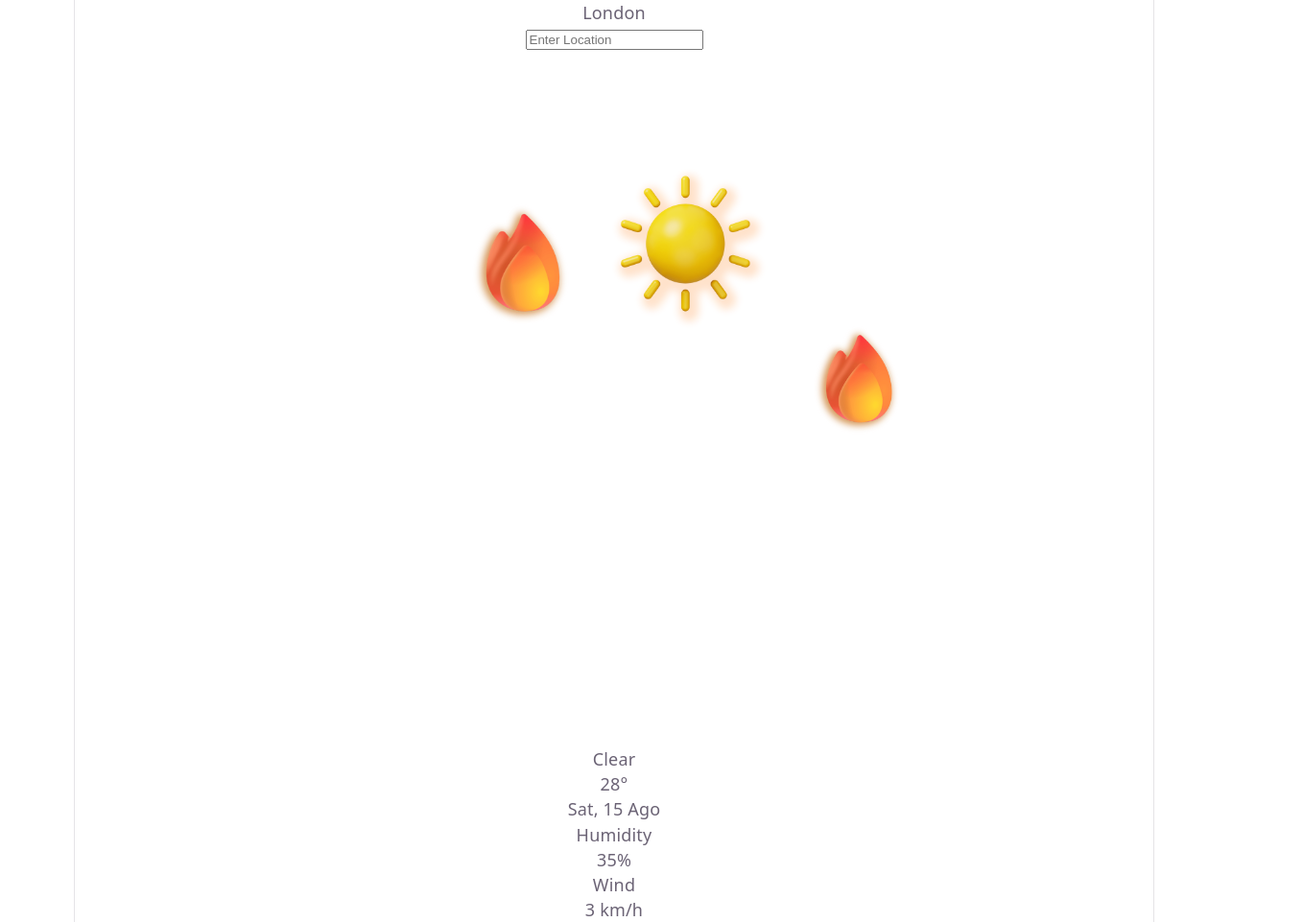
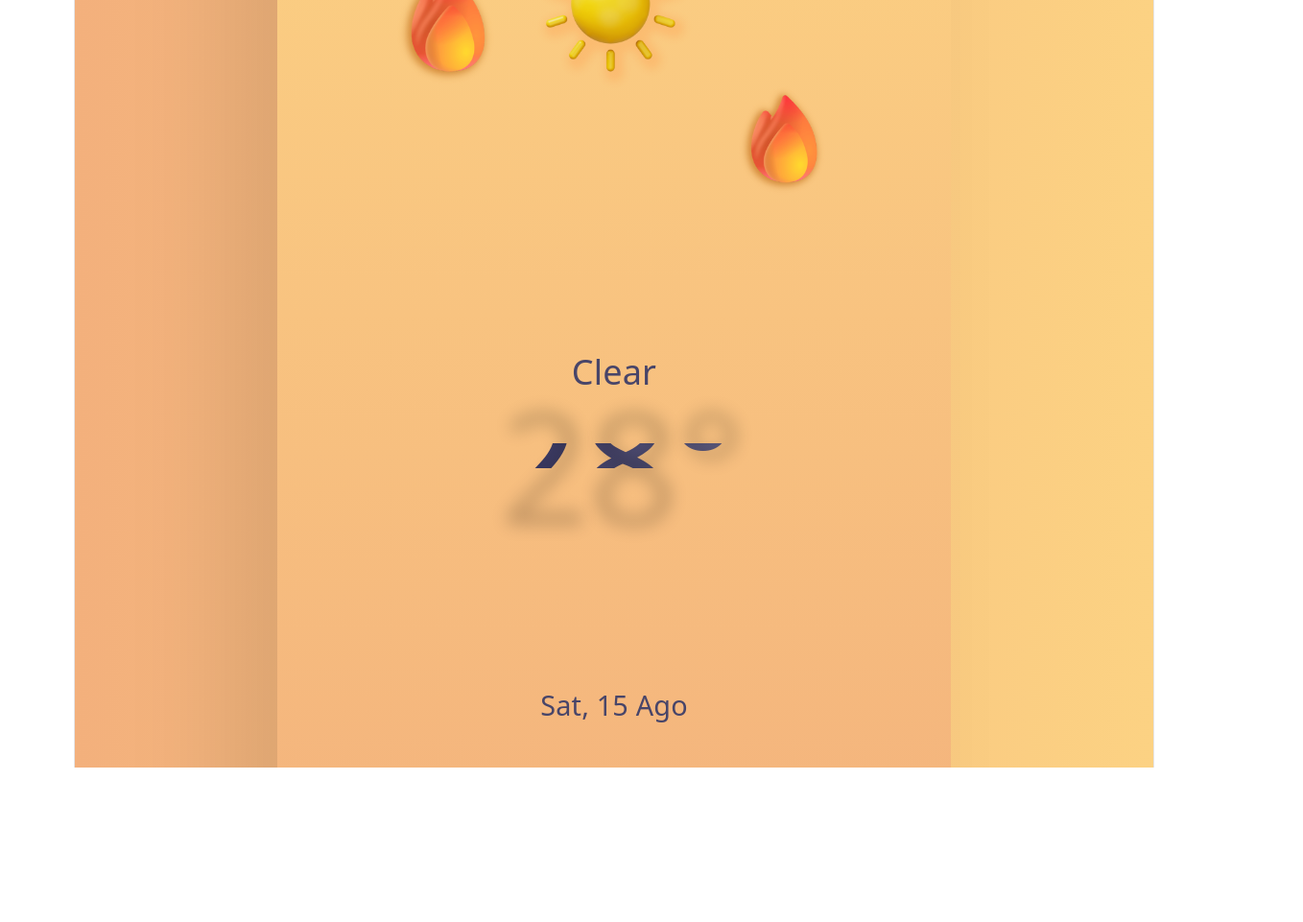
Before and after one commit to guzzkj/Single-Page-Application, a React (Vite) app in the folder weather-app/: page / in a window 1280 px wide. Shown: the whole page at 96% size, 1358 px wide, since content can reach past the window. After the commit the page ends 800 px from the top, so only its background shows below. Built offline with nearby package versions, Linux system fonts and the light colour scheme.

Commit message:
feat: add weather code mapping

```diff
--- a/weather-app/src/components/WheatherApp.css
+++ b/weather-app/src/components/WheatherApp.css
@@ -0,0 +1,230 @@
+.container {
+  width: 100%;
+  height: 100vh;
+  background-image: linear-gradient(to right, #f3b07c, #fcd283);
+
+  display: flex;
+  justify-content: center;
+  align-items: center;
+
+  overflow: hidden;
+}
+
+/* WEATHER IMAGE */
+.weather img {
+  margin-top: -9rem;
+}
+
+/* WEATHER APP */
+.weather-app {
+  width: 35rem;
+  height: 65rem;
+
+  background-image: linear-gradient(to top, #f3b07c, #fcd283);
+
+  border-radius: 3rem;
+
+  display: flex;
+  flex-direction: column;
+  align-items: center;
+
+  padding: 2rem;
+
+  box-shadow: -3rem 1rem 6rem rgba(0, 0, 0, 0.1);
+
+  position: relative;
+}
+
+/* SEARCH */
+.search {
+  display: flex;
+  flex-direction: column;
+
+  row-gap: 1rem;
+}
+
+.search-top {
+  display: flex;
+  align-items: center;
+
+  column-gap: 1rem;
+}
+
+.search-top i {
+  font-size: 2rem;
+  color: #2f2e57;
+}
+
+.search-top div {
+  font-size: 1.6rem;
+
+  color: #484569;
+
+  letter-spacing: 0.1rem;
+}
+
+/* SEARCH BAR */
+.search-bar {
+  position: relative;
+}
+
+.search-bar input {
+  width: 25rem;
+  height: 3.5rem;
+
+  background-color: transparent;
+
+  border: 0.2rem solid #676394;
+  border-radius: 3rem;
+
+  outline: none;
+
+  padding: 1rem 3rem 1rem 1rem;
+
+  font-size: 1.6rem;
+
+  color: #484569;
+}
+
+.search-bar input::placeholder {
+  font-size: 1.4rem;
+
+  color: #676394;
+
+  letter-spacing: 0.1rem;
+}
+
+.search-bar input:focus::placeholder {
+  color: transparent;
+}
+
+.search-bar i {
+  position: absolute;
+
+  top: 50%;
+  right: 1.5rem;
+
+  transform: translateY(-50%);
+
+  font-size: 1.5rem;
+
+  color: #2f2e57;
+
+  cursor: pointer;
+}
+
+/* LOADER */
+.loader {
+  width: 5rem;
+
+  margin-top: 10rem;
+}
+
+/* NOT FOUND */
+.not-found {
+  font-size: 3rem;
+
+  color: #484569;
+
+  margin-top: 5rem;
+
+  text-shadow: -0.3rem 0.5rem 1rem rgba(0, 0, 0, 0.2);
+}
+
+/* WEATHER TYPE */
+.weather-type {
+  position: absolute;
+
+  top: 48%;
+  left: 50%;
+
+  transform: translateX(-50%);
+
+  font-size: 2rem;
+
+  color: #484569;
+}
+
+/* TEMPERATURE */
+.temp {
+  position: absolute;
+
+  top: 55%;
+  left: 50%;
+
+  transform: translateX(-50%);
+
+  font-size: 9rem;
+
+  background-image: linear-gradient(to right, #2f2e57, #605d80);
+
+  -webkit-background-clip: text;
+  -webkit-text-fill-color: transparent;
+
+  text-shadow: 0.5rem 0.5rem 1rem rgba(0, 0, 0, 0.2);
+}
+
+/* WEATHER DATE */
+.weather-date {
+  position: absolute;
+
+  bottom: 22%;
+
+  font-size: 1.6rem;
+
+  color: #484569;
+}
+
+/* WEATHER DATA */
+.weather-data {
+  width: 100%;
+
+  position: absolute;
+
+  bottom: 2rem;
+
+  display: flex;
+
+  column-gap: 2rem;
+
+  padding: 0 2rem;
+}
+
+.weather-data > div {
+  flex: 1;
+
+  display: flex;
+  flex-direction: column;
+  align-items: center;
+
+  row-gap: 1.5rem;
+
+  background-color: rgba(255, 255, 255, 0.2);
+
+  padding: 1rem;
+
+  border-radius: 1rem;
+}
+
+/* DATA NAME */
+.data-name {
+  font-size: 1.6rem;
+
+  color: #605d80;
+}
+
+/* WEATHER DATA ICONS */
+.weather-data i {
+  font-size: 2rem;
+
+  color: #fff;
+
+  text-shadow: -0.3rem 0.3rem 0.5rem rgba(0, 0, 0, 0.1);
+}
+
+/* DATA VALUE */
+.data {
+  font-size: 2rem;
+
+  color: #2f2e57;
+}
--- a/weather-app/src/components/WheatherApp.jsx
+++ b/weather-app/src/components/WheatherApp.jsx
@@ -1,16 +1,33 @@
-import sunny from '../assets/images/sunny.png'
-import { useState } from 'react'
-
-
+import sunny from "../assets/images/sunny.png";
+import './WheatherApp.css'
+import { getWeatherInfo } from '../utils/weatherCode'
+import { useState } from "react";
 
 const WheatherApp = () => {
-
-  const [location, setLocation] = useState('')
+  const [location, setLocation] = useState("");
 
   const handleInputChanges = (e) => {
-  setLocation(e.target.value)
-  }
-  console.log(location)
+    setLocation(e.target.value);
+  };
+  console.log(location);
+
+  const handleKeyDown = (e) => {
+    if (e.key === "Enter") {
+      search(location);
+    }
+  };
+
+  const search = (city) => {
+    console.log("Searching for:", city);
+  };
+
+  const [data, setData] = useState(null)
+
+  console.log(getWeatherInfo(0))
+  console.log(getWeatherInfo(63))
+  console.log(getWeatherInfo(75))
+
+  console.log(data)
 
   return (
     <div className="container">
@@ -27,8 +44,12 @@ const WheatherApp = () => {
               placeholder="Enter Location"
               value={location}
               onChange={handleInputChanges}
+              onKeyDown={handleKeyDown}
             />
-            <i className="fa-solid fa-magnifying-glass"></i>
+            <i
+              className="fa-solid fa-magnifying-glass"
+              onClick={() => search(location)}
+            ></i>
           </div>
         </div>
 
@@ -57,7 +78,7 @@ const WheatherApp = () => {
         </div>
       </div>
     </div>
-  )
-}
+  );
+};
 
-export default WheatherApp
+export default WheatherApp;
--- a/weather-app/src/utils/weatherCode.js
+++ b/weather-app/src/utils/weatherCode.js
@@ -0,0 +1,37 @@
+const weatherCodes = {
+    0: { type: 'sunny', description: 'Clear sky' },
+    1: { type: 'sunny', description: 'Mainly clear' },
+    2: { type: 'cloudy', description: 'Partly cloudy' },
+    3: { type: 'cloudy', description: 'Overcast' },
+    45: { type: 'cloudy', description: 'Fog' },
+    48: { type: 'cloudy', description: 'Depositing rime fog' },
+    51: { type: 'rainy', description: 'Light drizzle' },
+    53: { type: 'rainy', description: 'Moderate drizzle' },
+    55: { type: 'rainy', description: 'Dense drizzle' },
+    56: { type: 'rainy', description: 'Light freezing drizzle' },
+    57: { type: 'rainy', description: 'Dense freezing drizzle' },
+    61: { type: 'rainy', description: 'Slight rain' },
+    63: { type: 'rainy', description: 'Moderate rain' },
+    65: { type: 'rainy', description: 'Heavy rain' },
+    66: { type: 'rainy', description: 'Light freezing rain' },
+    67: { type: 'rainy', description: 'Heavy freezing rain' },
+    71: { type: 'snowy', description: 'Slight snowfall' },
+    73: { type: 'snowy', description: 'Moderate snowfall' },
+    75: { type: 'snowy', description: 'Heavy snowfall' },
+    77: { type: 'snowy', description: 'Snow grains' },
+    80: { type: 'rainy', description: 'Slight rain showers' },
+    81: { type: 'rainy', description: 'Moderate rain showers' },
+    82: { type: 'rainy', description: 'Violent rain showers' },
+    85: { type: 'snowy', description: 'Slight snow showers' },
+    86: { type: 'snowy', description: 'Heavy snow showers' },
+    95: { type: 'rainy', description: 'Thunderstorm' },
+    96: { type: 'rainy', description: 'Thunderstorm with slight hail' },
+    99: { type: 'rainy', description: 'Thunderstorm with heavy hail' }
+  }
+
+  export const getWeatherInfo = (code) => {
+    return weatherCodes[code] || {
+      type: 'cloudy',
+      description: 'Unknown weather'
+    }
+  }
```
